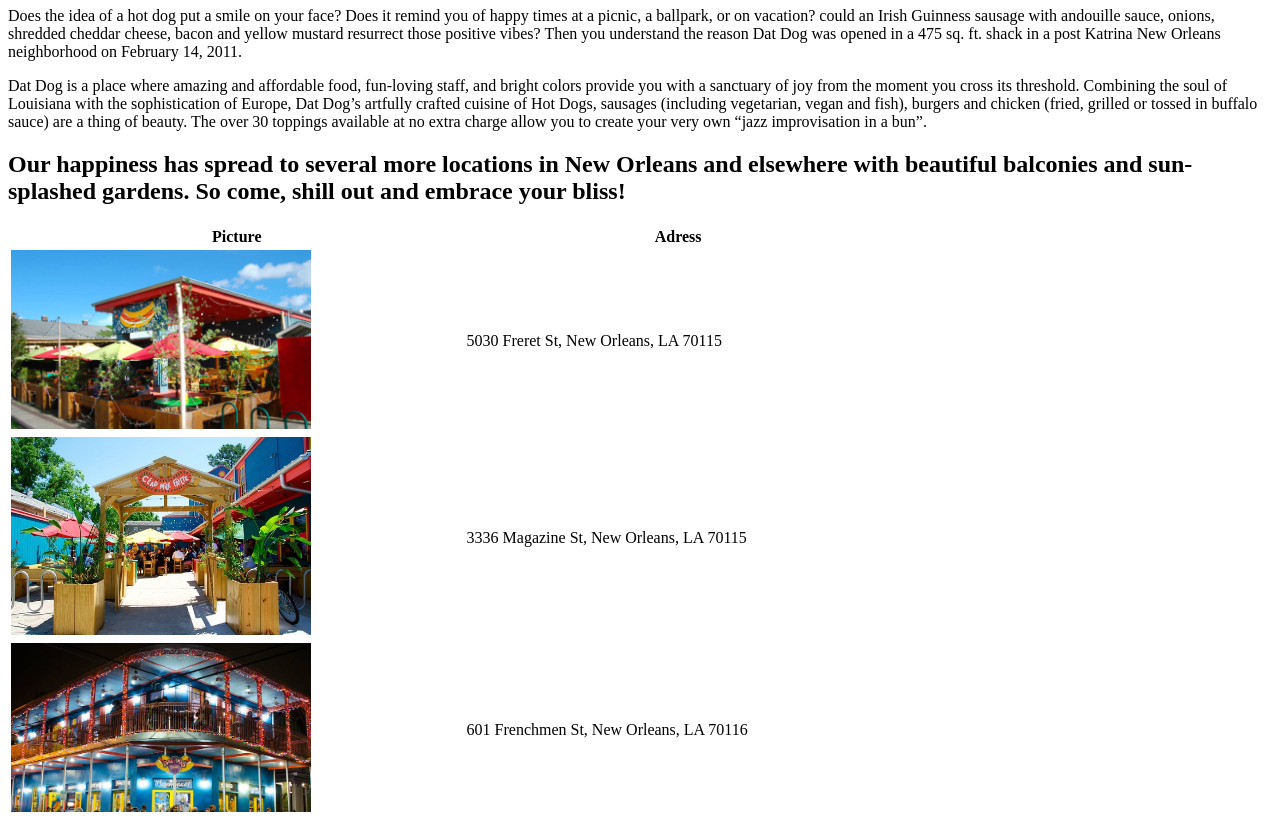
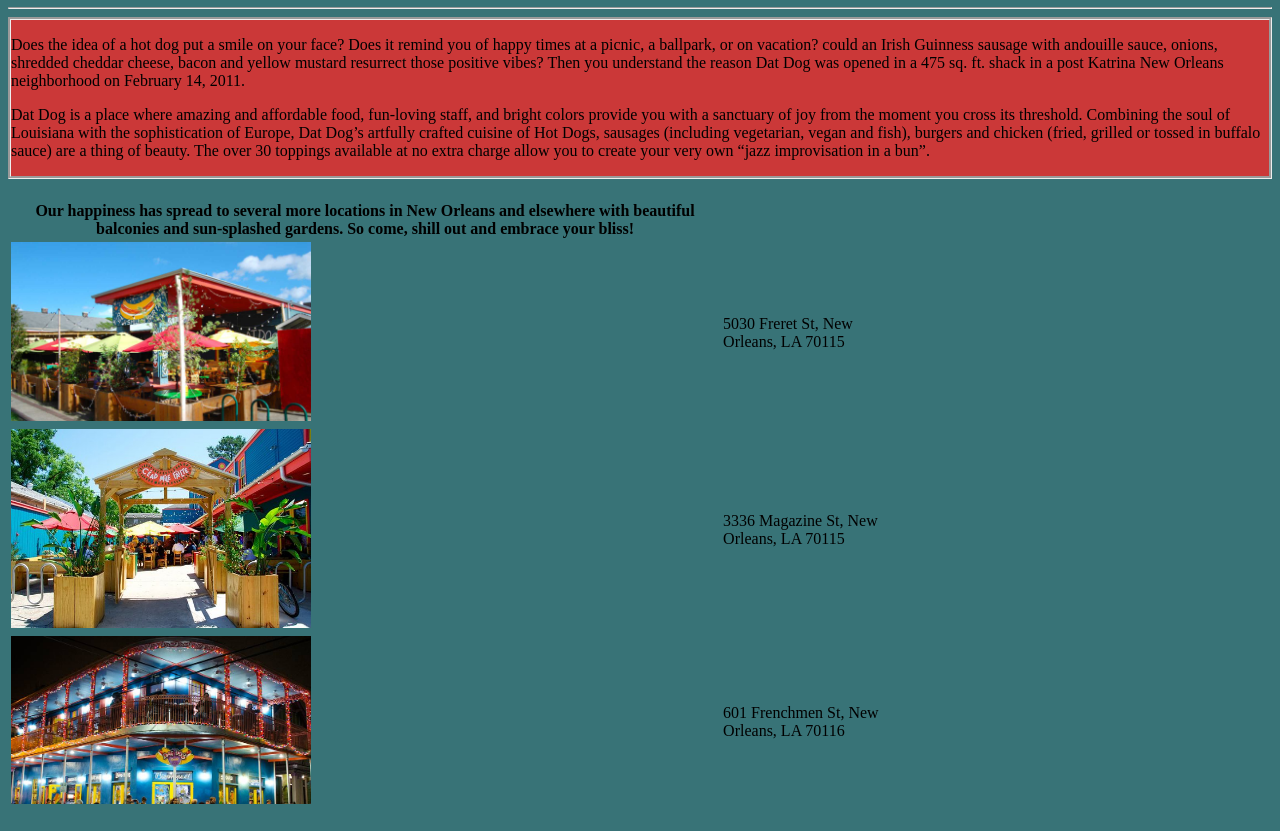
Before and after one commit to mylesborey12/dkolger.github.io, a plain HTML site: page datDog/index.html in a window 1280 px wide. Shown: the part 310-1141 px from the top of the page. Drawn offline with Linux system fonts and the light colour scheme.

Commit message:
datDog resturant

```diff
--- /dev/null
+++ b/datDog/datDog.css
@@ -0,0 +1,7 @@
+body {
+    background-color: rgb(56, 115, 119);
+  }
+#mainContent{
+  border-style: groove;
+  background-color: rgb(203, 56, 56);
+}
--- a/datDog/index.html
+++ b/datDog/index.html
@@ -2,6 +2,7 @@
 <html>
    <head>
        <title>DatDog</title>
+       <link rel="stylesheet" href="datDog.css">
    </head>
 
    <body>
@@ -15,7 +16,8 @@
             <h1>
                 Dat Dog New Orleans
             </h1>
-
+             <hr>
+                  <div id="mainContent">
                     <p>
                     Does the idea of a hot dog put a smile on your face? Does it remind you of happy times at a
                         picnic, a ballpark, or on vacation? could an Irish Guinness sausage with andouille sauce,
@@ -31,21 +33,18 @@
                 buffalo sauce) are a thing of beauty. The over 30 toppings available at no extra charge allow
                 you to create your very own “jazz improvisation in a bun”.
                 </p>
+                  </div>
+                <table style="width:70%">
                 <h2>
-                <th>
-Our happiness has spread to several more locations in New Orleans and elsewhere with
-beautiful balconies and sun-splashed gardens. So come, shill out and embrace your bliss!
-                 <tr>
-                 </th>
+                  <th>
+                Our happiness has spread to several more locations in New Orleans and elsewhere with
+                beautiful balconies and sun-splashed gardens. So come, shill out and embrace your bliss!
+                  </th>
                 </h2>
-                <table style="width:70%">
-
-                      <th>Picture</th>
-                      <th>Adress</th>
                     </tr>
                     <tr>
                       <td>
-                        <img src="images/dat dog feret.png" width="300"
+                        <img src="images/dat dog feret.png" width="300">
                       </td>
                       <td>
                         5030 Freret St, New Orleans, LA 70115
@@ -53,7 +52,7 @@
                       </tr>
                       <tr>
                       <td>
-                        <img src="images/magzine st.png" width="300"
+                        <img src="images/magzine st.png" width="300">
                       </td>
                       <td>
                         3336 Magazine St, New Orleans, LA 70115
@@ -61,7 +60,7 @@
                     </tr>
                     <tr>
                     <td>
-                        <img src="images/30347594.png" width="300"
+                        <img src="images/dat dog night.png" width="300">
                     </td>
                     <td>
                         601 Frenchmen St, New Orleans, LA 70116
```
Also changed, not shown: projects/bouncing-box/index.html (+1 -1 lines), datDog/images/dat dog night.png (renamed from datDog/images/30347594.png).
